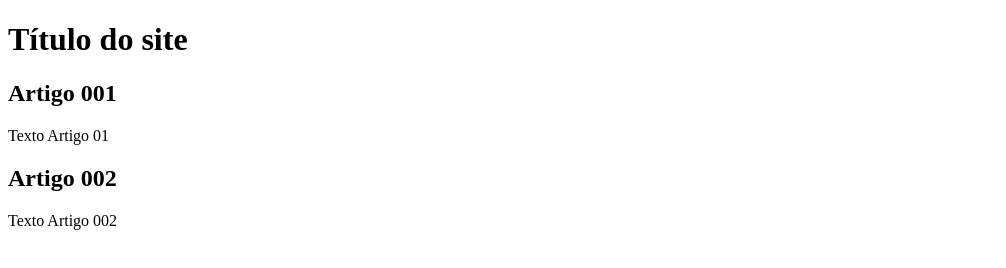
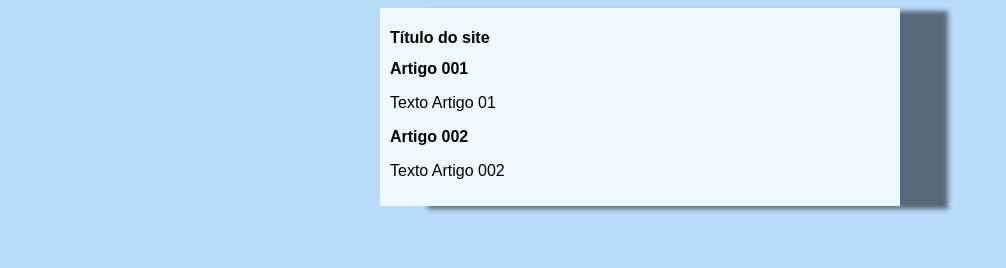
Before and after one commit to Andrey-Bach/Projeto-site, a plain HTML site: page index.html in a window 1280 px wide. Shown: the whole page, without its empty margins (0-1006 px from the left). Drawn offline with Linux system fonts and the light colour scheme.

Commit message:
começo do design

```diff
--- /dev/null
+++ b/estilos/style.css
@@ -0,0 +1,16 @@
+*{
+    font-family: Arial, Helvetica, sans-serif;
+    font-size: 16px;
+}
+
+body{
+    background-color: rgb(184, 219, 250);
+}
+
+main{
+    background-color: aliceblue;
+    width: 500px;
+    margin: auto;
+    padding: 10px;
+    box-shadow: 3pc 3px 5px rgba(0, 0, 0, 0.527);
+}
--- a/index.html
+++ b/index.html
@@ -4,6 +4,7 @@
     <meta charset="UTF-8">
     <meta name="viewport" content="width=device-width, initial-scale=1.0">
     <title>titulo</title>
+    <link rel="stylesheet" href="estilos/style.css">
 </head>
 <body>
     <main>
```
